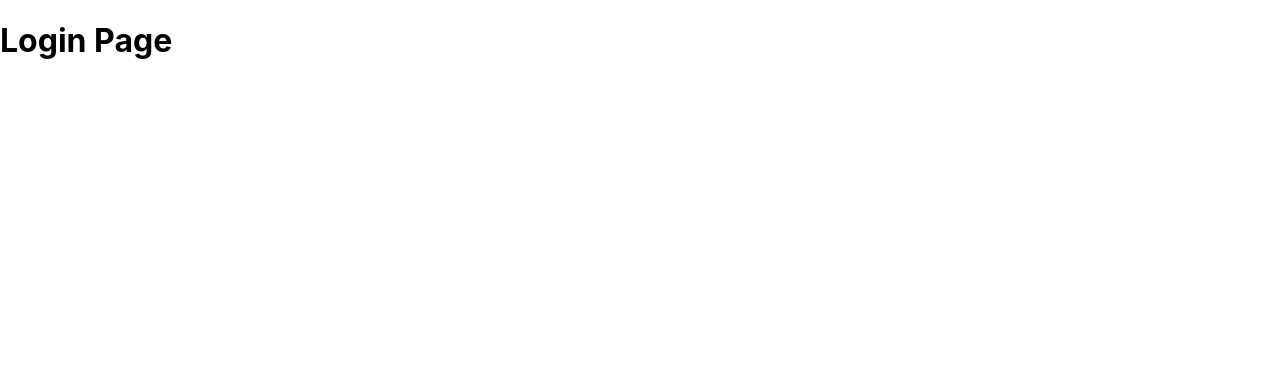
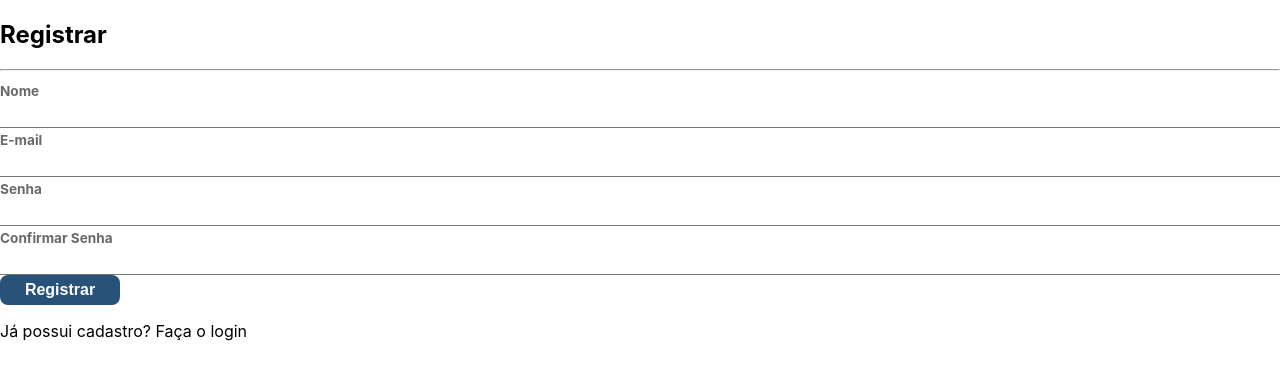
Before and after one commit to vcnsiqueira/task-manager-frontend, a React (Create React App) app: page / in a window 1280 px wide. Shown: the top 380 px of the page. Built offline with nearby package versions, Linux system fonts and the light colour scheme.

Commit message:
I create a new component, InputText and started the Login/Register Page

```diff
--- /dev/null
+++ b/src/components/core/InputText/InputText.jsx
@@ -0,0 +1,40 @@
+import React from 'react';
+import PropTypes from 'prop-types';
+
+import StyledInputText from './styled/InputText.styled';
+
+const InputText = ({ label, name, error, errorMessage, disabled, type, value, onChange }) => {
+    return (
+        <StyledInputText error={error}>
+            <input className="inputText" name={name} id={`inputTextLine${label}`} disabled={disabled} type={type} value={value} onChange={onChange} />
+            <label className="labelText">
+                {label}
+            </label>
+            <span className="highlight" />
+            <span className="bar"/>
+            { error && <span className="errorMessage">{errorMessage}</span>}
+        </StyledInputText>
+    );
+};
+
+InputText.propTypes = {
+    label: PropTypes.string,
+    value: PropTypes.string,
+    error: PropTypes.bool,
+    errorMessage: PropTypes.string,
+    disabled: PropTypes.bool,
+    type: PropTypes.string,
+    notTransparent: PropTypes.bool,
+    onChange: PropTypes.func,
+};
+
+InputText.defaultProps = {
+    error: false,
+    value: '',
+    errorMessage: 'Existe um erro',
+    disabled: false,
+    type: 'text',
+    notTransparent: true,
+};
+
+export default InputText;
--- /dev/null
+++ b/src/components/core/InputText/index.jsx
@@ -0,0 +1 @@
+export { default } from './InputText';
--- /dev/null
+++ b/src/components/core/InputText/styled/InputText.styled.js
@@ -0,0 +1,109 @@
+import styled, { keyframes, css } from 'styled-components';
+import theme from '../../../../styles/theme';
+
+const inputHighlighter = keyframes`
+    from { background: ${theme.primary}; }
+    to {
+        width: 0;
+        background: transparent;
+    }
+`;
+
+const StyledInputText = styled.div`
+    position: relative;
+    padding-top: ${(props) => props.label ? '' : '20px' };
+    ${(props) => props.disabled && css`
+        background-color: ${theme.disabled};
+        pointer-events: none;
+    `};
+
+    .inputText {
+        font-size: 1rem;
+        padding: 10px 0 0 0px;
+        display: block;
+        width: 100%;
+        border: none;
+        border-bottom: 1px solid ${theme.inputTextBorder};
+        background-color: ${(props) => props.notTransparent ? theme.white : 'transparent' };
+
+        &:focus {
+            outline: none;
+            +.labelText {
+                color: ${(props) => props.error ? theme.danger : theme.primary};
+            };
+            ~.bar:before, ~.bar:after {
+                width: 50%;
+            };
+            ~.highlight {
+                -webkit-animation: ${inputHighlighter} 0.3s ease;
+                -moz-animation: ${inputHighlighter} 0.3s ease;
+                animation: ${inputHighlighter} 0s ease;
+            };
+        };
+
+        &:disabled {
+            opacity: 0.5;
+            pointer-events: none;
+        }
+    };
+
+    .labelText {
+        position: absolute;
+        top: 4px;
+        left: 0px;
+        font-size: 0.85rem;
+        color: ${theme.inputLabelColor};
+        font-weight: bold;
+    };
+
+    .errorMessage {
+        font-size: 10px;
+        color: ${theme.danger}
+    };
+
+    /* #### BAR ### */
+
+    .bar {
+        position: relative;
+        display: block;
+        width: 100%;
+    };
+
+    .bar:before, .bar:after {
+        content: '';
+        height: 2px;
+        width: 0;
+        bottom: 1px;
+        position: absolute;
+        background: ${(props) => props.error ? theme.danger : theme.primary};
+        transition: 0.2s ease all;
+        -moz-transition: 0.2s ease all;
+        -webkit-transition: 0.2s ease all;
+    };
+    .bar:before {
+        left: 50%;
+    };
+    .bar:after {
+        right: 50%;
+    };
+
+    /* #### HIGHLIGHTER ### */
+
+    .highlight {
+        position: absolute;
+        height: 60%;
+        width: 100%;
+        top: 25%;
+        left: 0;
+        pointer-events: none;
+        opacity: 0.5;
+    };
+
+    /*.inputText:focus ~ .highlight {
+        -webkit-animation: ${inputHighlighter} 0.3s ease;
+        -moz-animation: ${inputHighlighter} 0.3s ease;
+        animation: ${inputHighlighter} 0s ease;
+    }*/
+`;
+
+export default StyledInputText;
--- a/src/styles/theme.js
+++ b/src/styles/theme.js
@@ -10,7 +10,9 @@ const theme = {
     black: '#000000',
     lightgrey: '#F5F5F5',
     grey: '#CCCCCC',
-    disabled: '#D2D2D2'
+    disabled: '#D2D2D2',
+    inputTextBorder: '#757575',
+    inputLabelColor: '#696969',
 };
 
 export default theme;
--- a/src/views/Login/Login.jsx
+++ b/src/views/Login/Login.jsx
@@ -1,8 +1,60 @@
-import React from 'react';
+import React, { useState } from 'react';
+
+import InputText from '../../components/core/InputText';
+import Button from '../../components/core/Button';
 
 const Login = () => {
+
+    const [isLoginMode, setIsLoginMode] = useState(false);
+    const [state, setState] = useState({
+        name:'',
+        email: '',
+        password: '',
+        confirmPassword: '',
+    });
+    const [inputError, setInputError] = useState({
+        name: false,
+        email: false,
+        password: false,
+        confirmPassword: false,
+    });
+    const [errorMessages, setErrorMessages] = useState({
+        name: '',
+        email: '',
+        password: '',
+        confirmPassword: '',
+    });
+
+    const inputHandler = event => { // this function handles the changes in every input of the form
+        const value = event.target.value;
+        setState({
+            ...state,
+            [event.target.name]: value,
+        });
+    };
+
     return (
-        <h1>Login Page</h1>
+        <>
+            <div>
+                <h2>{isLoginMode ? 'Login' : 'Registrar'}</h2>
+                <hr/>
+                <form>
+                    {!isLoginMode &&
+                        <InputText label="Nome" name="name" value={state.name} error={inputError.name} errorMessage={errorMessages.name} onChange={inputHandler}/>
+                    }
+                    <InputText label="E-mail" name="email" value={state.email} error={inputError.email} errorMessage={errorMessages.email} onChange={inputHandler}/>
+                    <InputText label="Senha" name="password" value={state.password} error={inputError.password} type="password" errorMessage={errorMessages.password} onChange={inputHandler}/>
+                    {!isLoginMode &&
+                        <InputText label="Confirmar Senha" name="confirmPassword" value={state.confirmPassword} error={inputError.confirmPassword} errorMessage={errorMessages.confirmPassword} onChange={inputHandler}/>
+                    }
+                    <Button type="submit">{isLoginMode ? 'Entrar' : 'Registrar'}</Button>
+                    {isLoginMode ?
+                        <p>Ainda não é cadastrado? Cadastre-se <span>aqui</span></p> :
+                        <p>Já possui cadastro? Faça o <span>login</span></p>
+                    }
+                </form>
+            </div>
+        </>
     );
 };
 
```
